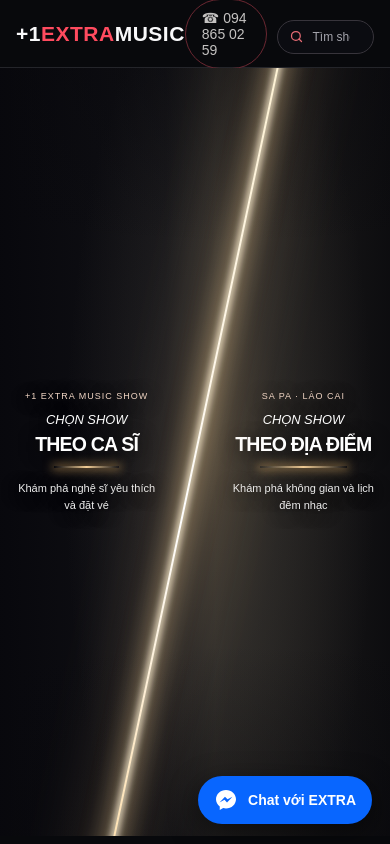
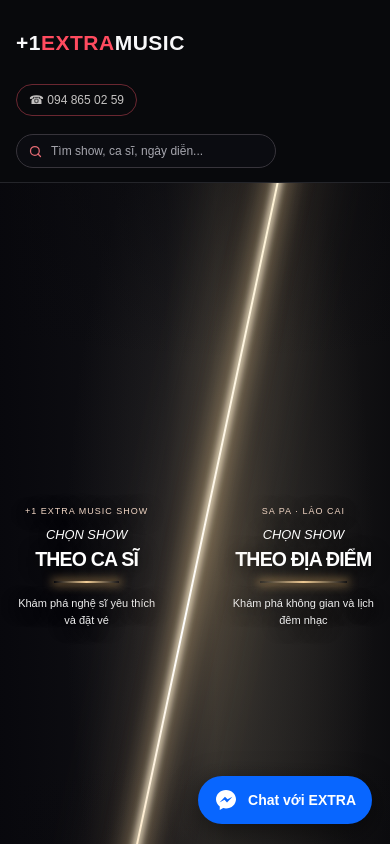
Before and after one commit to bm10dojerry-bot/extra-music-ticket, a Next.js app: page / in a window 390 px wide. Shown: the top 844 px of the page. Built offline with nearby package versions, Linux system fonts and the light colour scheme; no server answers.

Commit message:
Keep extended homepage navigation readable on desktop and mobile

```diff
--- a/app/globals.css
+++ b/app/globals.css
@@ -415,3 +415,10 @@ body,button,input,select{font-family:Arial,Helvetica,sans-serif;font-weight:400;
 .admin-financial-fields input{width:100%;min-width:0;box-sizing:border-box;padding:12px;border:1px solid #47474f;border-radius:9px;background:#1b1d24;color:#fff}
 @media(max-width:900px){.admin-financial-fields{grid-template-columns:repeat(2,minmax(0,1fr))}}
 @media(max-width:600px){.admin-financial-kpis,.admin-financial-fields{grid-template-columns:1fr}}
+
+/* Extended homepage navigation: About, Recruitment, Contact */
+.topbar .nav{gap:clamp(9px,1.15vw,18px);min-width:0}
+.topbar .nav>a{white-space:nowrap;font-size:clamp(11px,.95vw,14px)}
+.topbar .logo{white-space:nowrap;flex-shrink:0}
+@media(max-width:1100px){.topbar{height:auto;min-height:76px;flex-wrap:wrap;gap:12px;padding-top:14px;padding-bottom:14px}.topbar .nav{flex:1 1 100%;justify-content:center;flex-wrap:wrap;gap:13px}.header-show-search{flex:0 1 260px}}
+@media(max-width:650px){.topbar .nav{justify-content:flex-start;gap:12px 15px}.topbar .nav>a{font-size:12px}.topbar .nav .pill{padding:8px 12px}}
```
